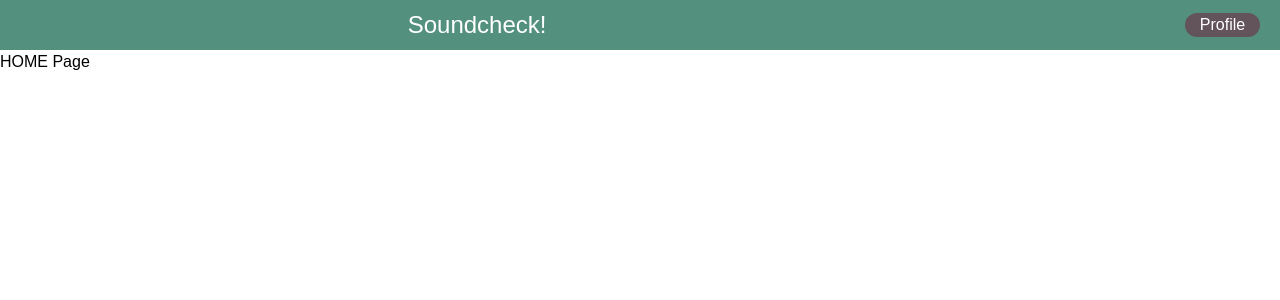
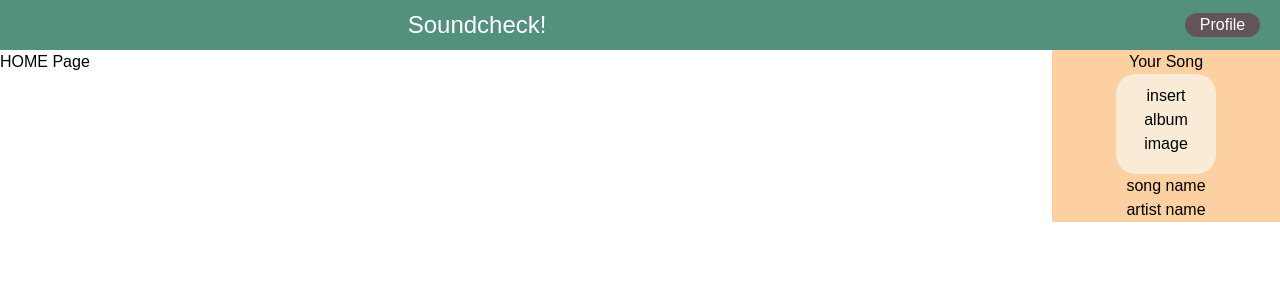
Before and after one commit to sakinkirti/soundcheck, a React (Create React App) app in the folder frontend/: page / in a window 1280 px wide. Shown: the top 300 px of the page. Built offline with nearby package versions, Linux system fonts and the light colour scheme; a web font is replaced by a local one.

Commit message:
navbar button functionality

```diff
--- a/frontend/src/App.js
+++ b/frontend/src/App.js
@@ -1,11 +1,13 @@
 import "./index.css"
 import {Routes, Route, Navigate} from 'react-router-dom'
 import Home from "./pages/Home";
+import Profile from "./pages/Profile";
 
 function App() {
   return (
     <Routes>
       <Route exact path='/' element={<Home/>}/>
+      <Route exact path="profile" element={<Profile/>}/>
       <Route path='*' element={<Navigate to='/'/>}/>
     </Routes>
     // <div>
--- a/frontend/src/components/Navbar.jsx
+++ b/frontend/src/components/Navbar.jsx
@@ -1,6 +1,32 @@
 import './navbar.css'
+import { useLocation, useNavigate } from 'react-router-dom';
+import { useState, useEffect } from 'react';
 
 export default function Navbar() {
+
+  const [buttonText, setButtonText] = useState('Profile');
+
+  const location = useLocation();
+  console.log(location.pathname);
+
+  useEffect(() => {
+    const changeBtn = () => {
+      if (location.pathname === '/profile')
+        setButtonText('Home');
+      else if (location.pathname === '/')
+        setButtonText('Profile');
+    }
+    return () => {
+      changeBtn();
+    };
+  }, [location.pathname])
+
+  let navigate = useNavigate();
+  const routeChange = () => {
+    let path = `profile`;
+    navigate(path);
+  }
+
   return (
     <div className='navbarContainer'>
       <div className='navbarLeft'>
@@ -9,7 +35,7 @@ export default function Navbar() {
         <h1 className='navbarTitle'>Soundcheck!</h1>
       </div>
       <div className='navbarRight'>
-        <button className='profileBtn'>Profile</button>
+        <button onClick={routeChange} className='profileBtn'>{buttonText}</button>
       </div>
     </div>
   )
--- /dev/null
+++ b/frontend/src/components/RightBar.jsx
@@ -0,0 +1,22 @@
+import React from 'react'
+import './rightbar.css'
+
+const RightBar = () => {
+  return (
+    <div className='rightbarContainer'>
+      Your Song
+      <div className='rightbarTop'>
+
+      </div>
+      <div className='rightbarMid'>
+        <h1>insert album image</h1>
+      </div>
+      <div className='rightbarBottom'>
+        <h2>song name</h2>
+        <h3>artist name</h3>
+      </div>
+    </div>
+  )
+}
+
+export default RightBar
--- /dev/null
+++ b/frontend/src/components/rightbar.css
@@ -0,0 +1,18 @@
+.rightbarContainer {
+  float: right;
+  padding-right: 5%;
+  background-color: var(--color-beige);
+  height: 100%;
+  padding-left: 5%;
+  text-align: center;
+}
+
+.rightbarMid {
+  background-color: antiquewhite;
+  border-radius: 20px;
+  width: 100px;
+  height: 100px;
+  justify-content: center;
+  text-align: center;
+  padding: 10px;
+}
--- a/frontend/src/pages/Home.jsx
+++ b/frontend/src/pages/Home.jsx
@@ -1,10 +1,12 @@
 import React from 'react'
 import Navbar from '../components/Navbar'
+import RightBar from '../components/RightBar'
 
 const Home = () => {
   return (
     <div>
       <Navbar/>
+      <RightBar/>
       <h1>HOME Page</h1>
     </div>
   )
--- /dev/null
+++ b/frontend/src/pages/Profile.jsx
@@ -0,0 +1,13 @@
+import React from 'react'
+import Navbar from '../components/Navbar'
+
+function Profile() {
+  return (
+    <div className='profileContainer'>
+      <Navbar/>
+      Profile Page
+    </div>
+  )
+}
+
+export default Profile
```
